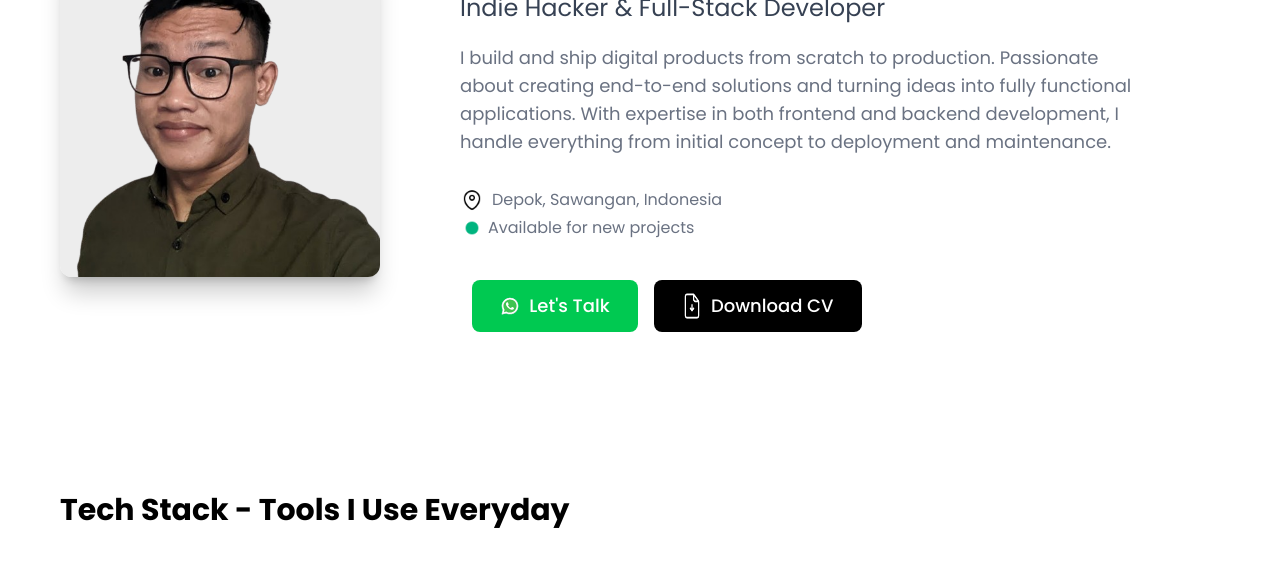
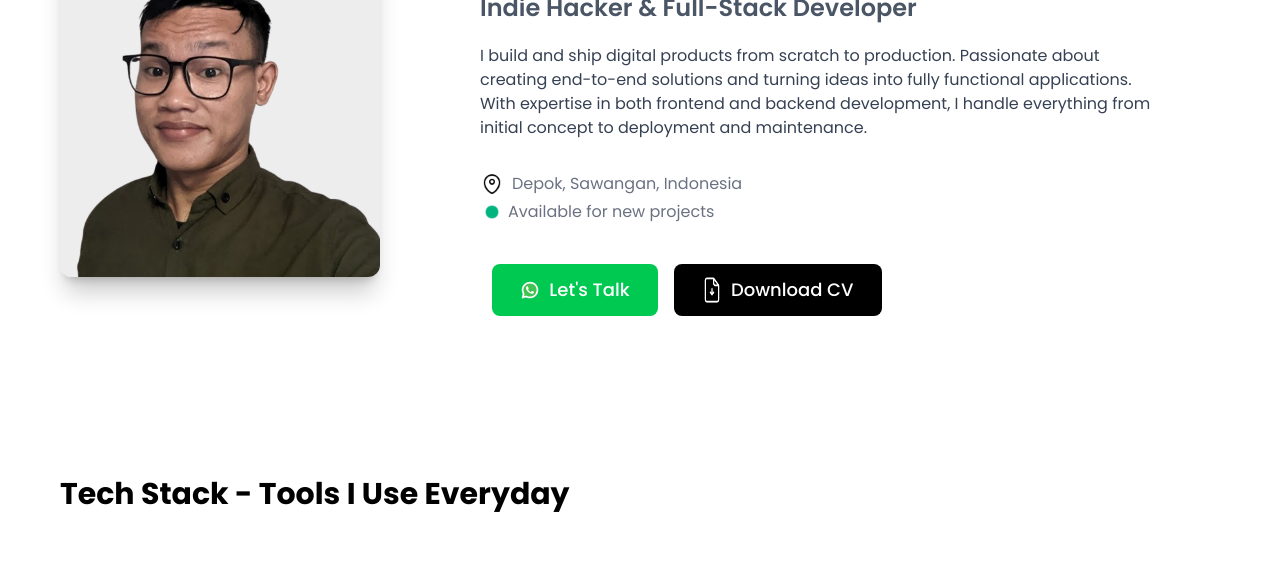
Before and after one commit to ahaydeid/DWFinalTask, a plain HTML site: page index.html in a window 1280 px wide. Shown: the part 272-858 px from the top of the page. Drawn offline with nearby package versions, Linux system fonts and the light colour scheme.

Commit message:
Update sedikit

```diff
--- a/index.html
+++ b/index.html
@@ -72,10 +72,10 @@
           <div class="w-1/2 self-start w-xs rounded-lg pt-10">
             <img src="assets/img/mentor.png" alt="" class="rounded-xl shadow-xl/20" />
           </div>
-          <div class="content w-7/12 ms-20">
+          <div class="content w-7/12 ms-25">
             <h1 class="text-6xl font-bold">Hi, I'm Ahadi 👋</h1>
-            <h2 class="text-2xl font-normal mt-5 text-gray-700">Indie Hacker & Full-Stack Developer</h2>
-            <p class="text-lg font-normal mt-5 text-gray-500">
+            <h2 class="text-2xl font-semibold mt-5 text-gray-600">Indie Hacker & Full-Stack Developer</h2>
+            <p class="text-base font-normal mt-5 text-gray-700">
               I build and ship digital products from scratch to production. Passionate about creating end-to-end solutions and turning ideas into fully functional applications. With expertise in both frontend and backend development, I
               handle everything from initial concept to deployment and maintenance.
             </p>
```
